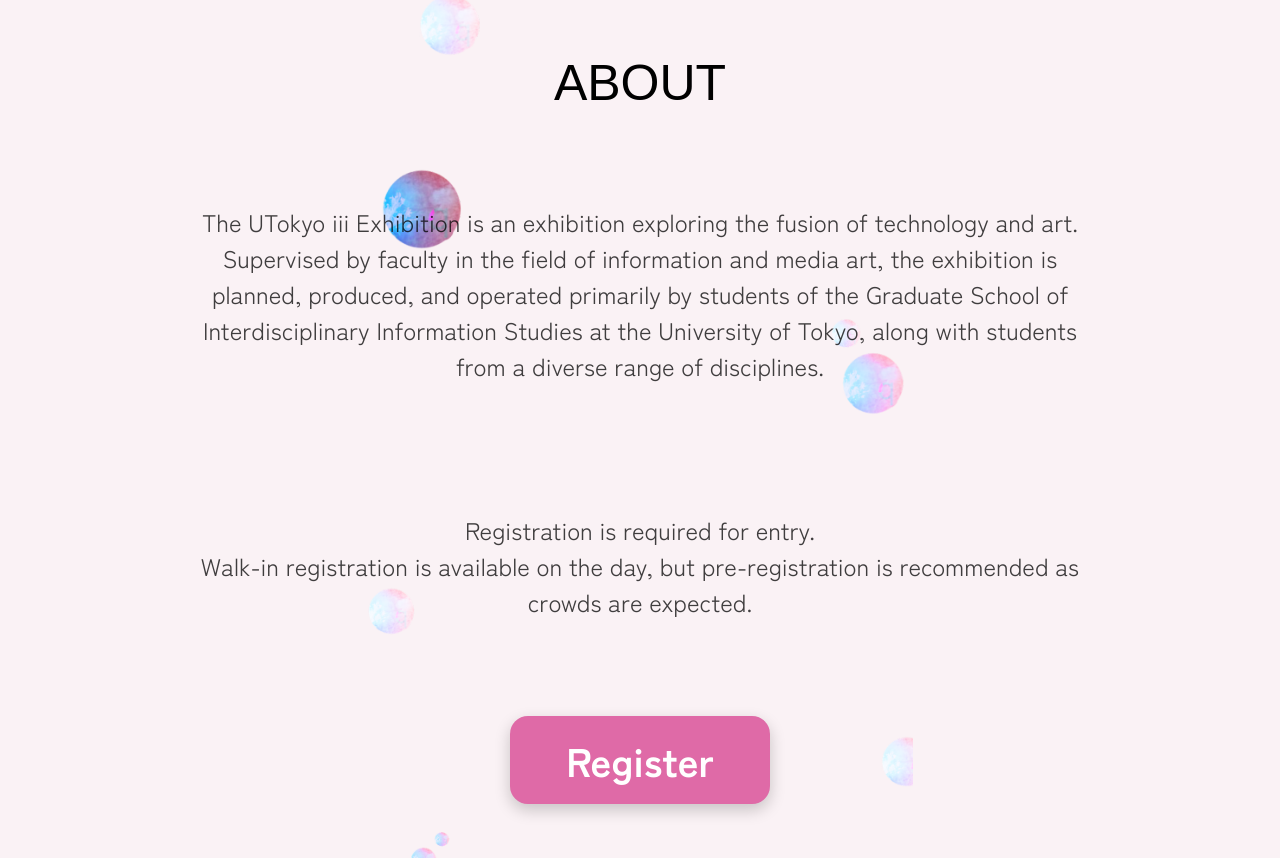
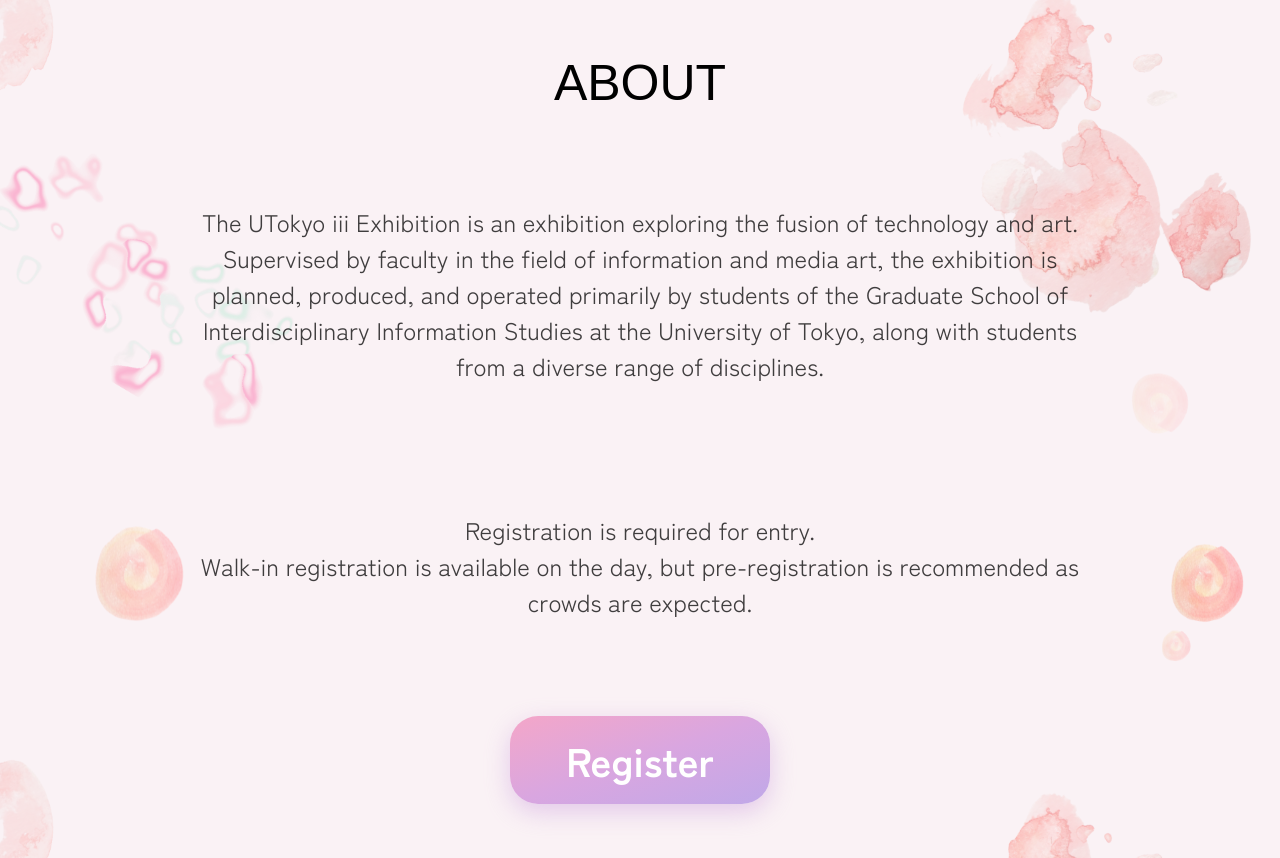
Before and after one commit to mixtugu/UTokyo-iiiexhibition-2026-7, a Next.js app: page /en in a window 1280 px wide. Shown: the part 1942-2800 px from the top of the page. Built offline with nearby package versions, Linux system fonts and the light colour scheme; a web font is replaced by a local one.

Commit message:
design: unify background image and update registration button style

```diff
--- a/app/layout.tsx
+++ b/app/layout.tsx
@@ -13,7 +13,18 @@
 }>) {
   return (
     <html lang="ja">
-      <body>{children}</body>
+      <body
+        style={{
+          backgroundColor: "rgb(250,242,245)",
+          backgroundImage: "url('/member_background.png')",
+          backgroundAttachment: "fixed",
+          backgroundSize: "100% 100vh",
+          backgroundPosition: "center top",
+          backgroundRepeat: "no-repeat",
+        }}
+      >
+        {children}
+      </body>
     </html>
   );
 }
--- a/components/sections/AboutSection.tsx
+++ b/components/sections/AboutSection.tsx
@@ -10,7 +10,7 @@
 export function AboutSection({ dictionary }: AboutSectionProps) {
   return (
     <section
-      className="bg-[rgb(250,242,245)] bg-[url('/member_background.png')] bg-contain bg-center bg-no-repeat px-12 py-20 md:px-16"
+      className="bg-transparent bg-contain bg-center bg-no-repeat px-12 py-20 md:px-16"
       id="about"
     >
       <div className="mx-auto flex max-w-6xl flex-col items-center gap-24 text-center">
@@ -24,7 +24,7 @@
           {dictionary.sections.about.registration}
         </p>
         <a
-          className="font-zen-kaku inline-block rounded-[18px] bg-pink px-14 py-6 text-2xl font-bold text-white leading-none shadow-[0_6px_16px_rgba(0,0,0,0.2)] md:text-[40px]"
+          className="font-zen-kaku inline-block rounded-[28px] bg-gradient-to-br from-[#f4a6c8] via-[#d9a6e0] to-[#c0a8e8] px-14 py-6 text-2xl font-bold text-white leading-none shadow-[0_8px_24px_rgba(200,150,220,0.45)] transition-transform duration-300 hover:scale-105 md:text-[40px]"
           href="#"
         >
           {dictionary.sections.about.registrationButton}
--- a/components/sections/AccessSection.tsx
+++ b/components/sections/AccessSection.tsx
@@ -9,7 +9,7 @@
 
   return (
     <section
-      className="bg-[rgb(250,242,245)] bg-[url('/member_background.png')] bg-contain bg-center bg-no-repeat px-6 py-20 md:px-8"
+      className="bg-transparent bg-contain bg-center bg-no-repeat px-6 py-20 md:px-8"
       id="access"
     >
       <div className="mx-auto max-w-6xl pt-10 text-center">
--- a/components/sections/ArchivesSection.tsx
+++ b/components/sections/ArchivesSection.tsx
@@ -52,7 +52,7 @@
   ];
 
   return (
-    <section className="px-6 py-20 md:px-8 bg-[rgb(250,242,245)]" id="archives">
+    <section className="px-6 py-20 md:px-8 " id="archives">
       <div className="mx-auto max-w-6xl">
         <h2 className="text-center text-3xl md:text-4xl font-medium font-playpen-sans">
           {dictionary.sections.archives.title}
--- a/components/sections/MembersSection.tsx
+++ b/components/sections/MembersSection.tsx
@@ -9,7 +9,7 @@
 export function MembersSection({ dictionary, locale }: MembersSectionProps) {
   return (
     <section
-      className="bg-[rgb(250,242,245)] bg-[url('/member_background.png')] bg-contain bg-center bg-no-repeat px-6 py-20 md:px-8"
+      className="bg-transparent bg-contain bg-center bg-no-repeat px-6 py-20 md:px-8"
       id="members"
     >
       <div className="mx-auto max-w-6xl pt-10 text-center">
--- a/components/sections/WorksSection.tsx
+++ b/components/sections/WorksSection.tsx
@@ -14,7 +14,7 @@
 export function WorksSection({ dictionary }: WorksSectionProps) {
   return (
     <section
-      className="bg-[rgb(250,242,245)] bg-[url('/member_background.png')] bg-contain bg-center bg-no-repeat px-12 py-20 md:px-16"
+      className="bg-transparent bg-contain bg-center bg-no-repeat px-12 py-20 md:px-16"
       id="works"
     >
       <div className="mx-auto flex max-w-6xl flex-col items-center gap-16 text-center">
```
Also changed, not shown: public/member_background.png.
